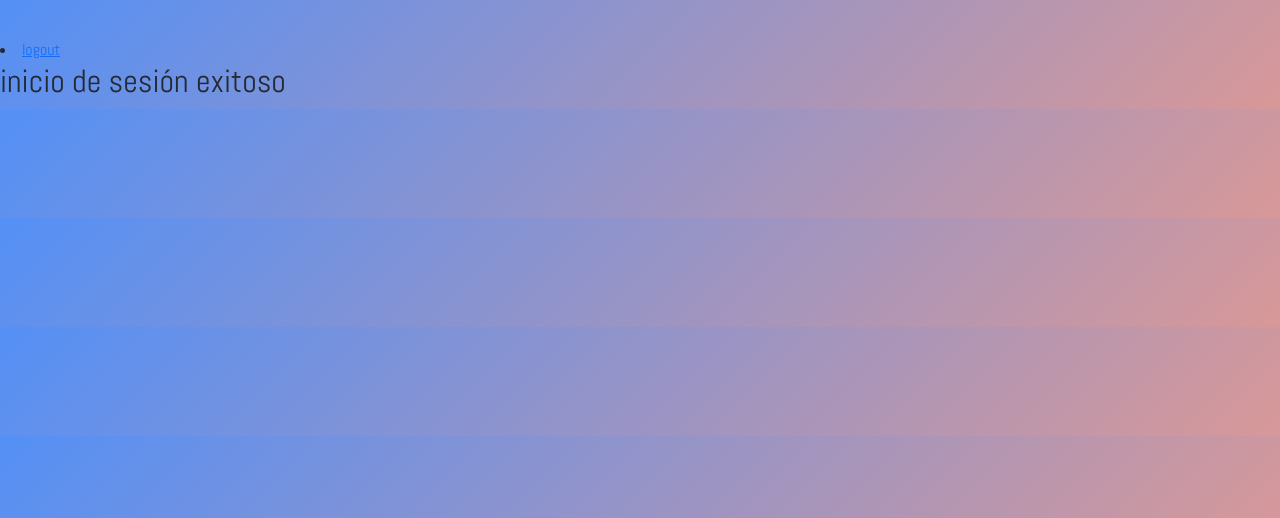
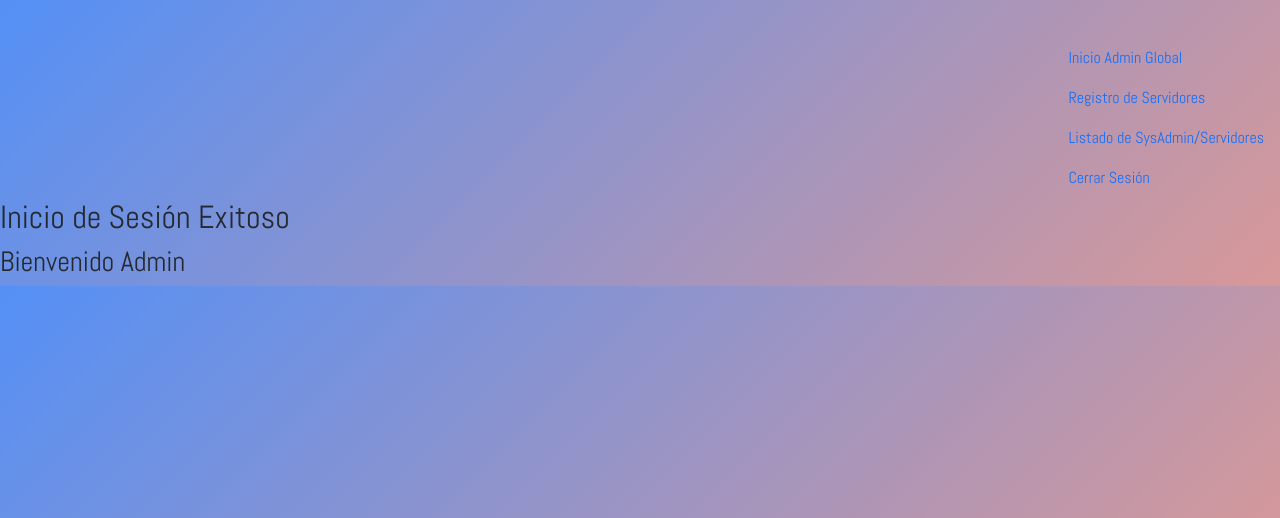
Before and after one commit to progseg/serverpulse, a Django app: template sysadmin/templates/dashboard.html in a window 1280 px wide. Shown: the top 518 px of the page. Run offline with Django 4.2, Linux system fonts and the light colour scheme; the template is opened without the code that fills it, so the values that code supplies are empty; some web fonts are replaced.

Commit message:
Modificación de rutas en el nav para los html

```diff
--- a/admon_global/templates/dashboard.html
+++ b/admon_global/templates/dashboard.html
@@ -1,6 +1,16 @@
-{% extends 'base.html' %}{% block title %}dashboard serverPulse{% endblock %}<!---->
+{% extends 'base.html' %}{% block title %}dashboard Admin Global{% endblock %}<!---->
 {% block navigation %}
-<li><a href="{% url 'logout' %}">logout</a></li>
+ <!-- Nav -->
+ <div>
+    <ul class="nav justify-content-end">
+      <li class="nav-item">
+        <a class="nav-link" href="{% url 'dashboard_admon_global' %}"><span class="glyphicon glyphicon-log-in"></span> Inicio Admin Global</a>
+        <a class="nav-link" href="{% url 'singin_servers' %}"><span class="glyphicon glyphicon-log-in"></span>Registro de Servidores</a>
+        <a class="nav-link" href="{% url 'list_dates' %}"><span class="glyphicon glyphicon-log-in"></span>Listado de SysAdmin/Servidores</a>
+        <a class="nav-link" href="{% url 'logout' %}"><span class="glyphicon glyphicon-log-in"></span> Cerrar Sesión</a>
+      </li>
+  </div>
 {% endblock %} {%block content %}
-<h2>inicio de sesión exitoso</h2>
+<h2>Inicio de Sesión Exitoso</h2>
+<h3>Bienvenido Admin</h3>
 {% endblock %}
--- a/sysadmin/templates/dashboard.html
+++ b/sysadmin/templates/dashboard.html
@@ -10,5 +10,6 @@
       </li>
   </div>
 {% endblock %} {%block content %}
-<h2>inicio de sesión exitoso</h2>
+<h2>Inicio de Sesión Exitoso</h2>
+<h3>Bienvenido Sys Admin</h3>
 {% endblock %}
```
Also changed, not shown: servers_monitor/templates/monitoreo.html (+10 -10 lines).
